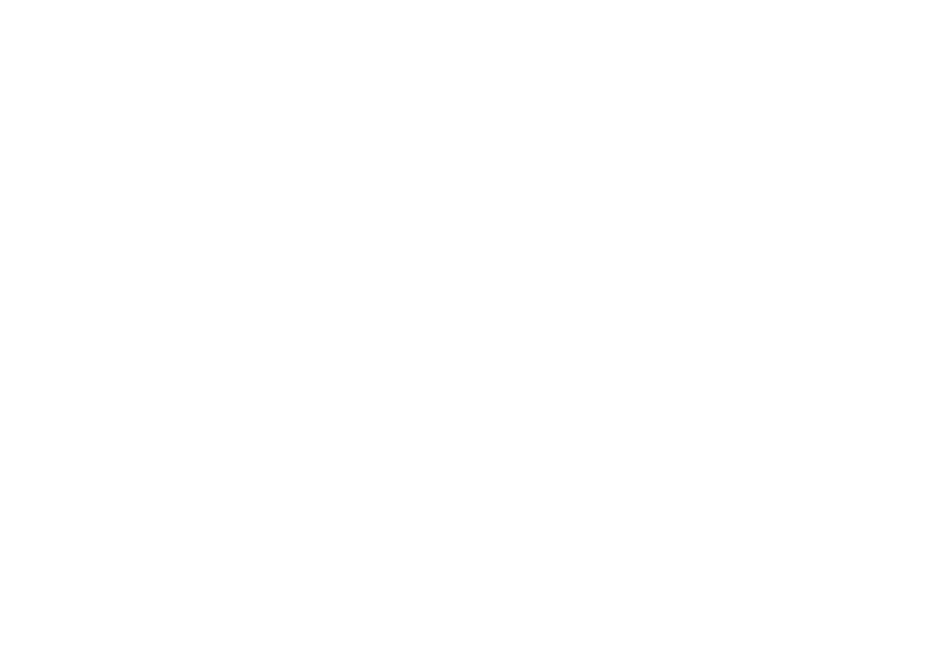
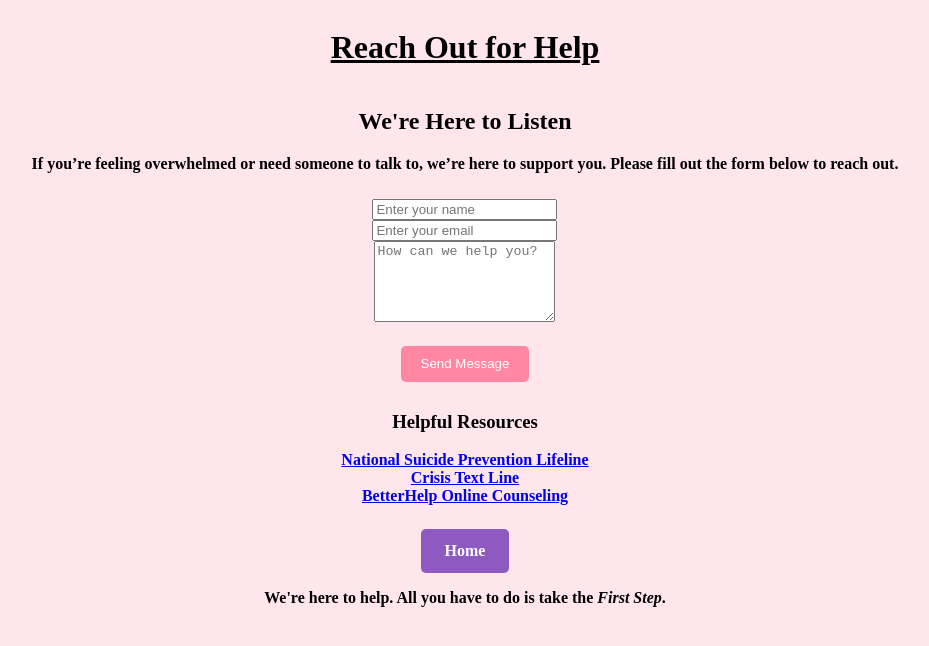
Before and after one commit to jeremycamp213/jeremycampbell.github..io, a plain HTML site: page help.html in a window 1280 px wide. Shown: the whole page, without its empty margins (175-1104 px from the left). Drawn offline with Linux system fonts and the light colour scheme.

Commit message:
cleaned up resource page

```diff
--- /dev/null
+++ b/help.css
@@ -0,0 +1,70 @@
+body
+{
+ display: flex;
+ flex-direction: column;
+ align-items: center;
+ justify-content: center;
+ background-color: #ffe5ec;
+}
+
+.button {
+    display: inline-block;
+    padding: 0.8em 1.5em;
+    margin-top: 1.5em;
+    background-color: #ff87a2;
+    color: white;
+    border: none;
+    border-radius: 5px;
+    text-decoration: none;
+}
+
+.button:hover {
+    background-color: #ff6b8f;
+}
+
+.homeButton {
+    display: inline-block;
+    padding: 0.8em 1.5em;
+    margin-top: 1.5em;
+    background-color: #8e59c0;
+    color: white;
+    border: none;
+    border-radius: 5px;
+    text-decoration: none;
+}
+
+.homeButton:hover {
+    background-color: #a37de0;
+}
+
+.resources {
+    display: flex;
+    flex-direction: column;
+    align-items: center;
+    text-decoration: none;
+}
+
+.help-form {
+    padding: 10px;
+    display: flex;
+    flex-direction: column;
+    align-items: center;
+    width: fit-content;
+    margin: 0 auto;
+}
+
+.form {
+    display: flex;
+    flex-direction: column;
+    align-items: center;
+    gap: 8px;
+}
+
+.end-statment {
+    display: flex;
+    justify-content: center;
+}
+
+.main-content {
+  text-align: center;
+}
--- a/help.html
+++ b/help.html
@@ -0,0 +1,52 @@
+<!DOCTYPE html>
+<html lang="en">
+<head>
+    <meta charset="UTF-8">
+    <meta name="viewport" content="width=device-width, initial-scale=1.0">
+    <title>Reach Out for Help </title>
+    <link rel="stylesheet" href="help.css">
+</head>
+<body>
+    <header>
+        <h1>
+            <u><strong>Reach Out for Help<strong></u>
+        </h1>
+    </header>
+
+    <main class="main-content">
+        <section class="help-intro">
+            <h2>
+                We're Here to Listen
+            </h2>
+            <p>If you’re feeling overwhelmed or need someone to talk to, we’re here to support you. Please fill out the form below to reach out.</p>
+        </section>
+
+        <section class="help-form">
+            <form>
+                <div class="form-group">
+                    <input type="text" id="name" name="name" placeholder="Enter your name" required>
+                </div>
+                <div class="form-group">
+                    <input type="email" id="email" name="email" placeholder="Enter your email" required>
+                </div>
+                <div class="form-group">
+                    <textarea id="message" name="message" rows="5" placeholder="How can we help you?" required></textarea>
+                </div>
+                <button type="submit" class="button">Send Message</button>
+            </form>
+        </section>
+        <section class="resources">
+            <h3>Helpful Resources</h3>
+                <a href="https://suicidepreventionlifeline.org/" target="_blank">National Suicide Prevention Lifeline</a>
+                <a href="https://www.crisistextline.org/" target="_blank">Crisis Text Line</a>
+                <a href="https://www.betterhelp.com/" target="_blank">BetterHelp Online Counseling</a>
+            <a href="index.html" class="homeButton" type="submit">Home</a>
+        </section>
+        <section class="end-statment">
+            <p>
+                We're here to help. All you have to do is take the <i>First Step</i>.
+            </p>
+        </section>
+    </main>
+</body>
+</html>
--- a/index.js
+++ b/index.js
@@ -0,0 +1 @@
+// TO DO: Create js array of quotes to list on home page
```
Also changed, not shown: index.html (+9 -1 lines), styles.css (+6 -6 lines).
